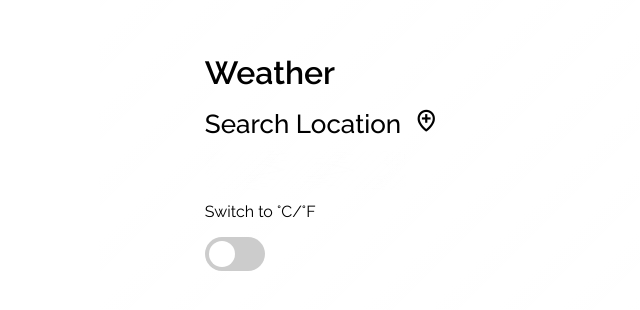
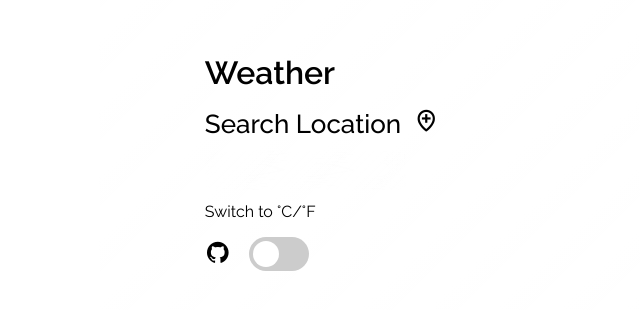
Before and after one commit to DYuHLin/weather-app, a plain HTML site: page index.html in a window 1280 px wide. Shown: the part 238-548 px from the top of the page, without its empty margins (0-640 px from the left). Drawn offline with nearby package versions, Linux system fonts and the light colour scheme; no server answers.

Commit message:
added a minor UI change

```diff
--- a/index.html
+++ b/index.html
@@ -22,10 +22,14 @@
                     <input id="weather-text" class="glass weather-text" type="text" autocomplete="off">
                 </form>
                 <div class="temp_text">Switch to °C/°F</div>
-                <label class="switch">
-                    <input id="tempTrigger" type="checkbox">
-                    <span class="slider round"></span>
-                  </label>
+                <div class="bottom">
+                    <a href="https://github.com/DYuHLin/weather-app"><i class='bx bxl-github'></i></a>
+                    <label class="switch">
+                        <input id="tempTrigger" type="checkbox">
+                        <span class="slider round"></span>
+                    </label>
+                </div>
+
             </div>
             <div id="card" class="info">
 
--- a/style.css
+++ b/style.css
@@ -140,6 +140,17 @@ button:hover{
     height: 0;
   }
 
+.bottom{
+    display: flex;
+    align-items: center;
+    gap: 18px;
+}
+
+a{
+    color: black;
+    text-decoration: none;
+}
+
   /* The slider */
   .slider {
     position: absolute;
```
